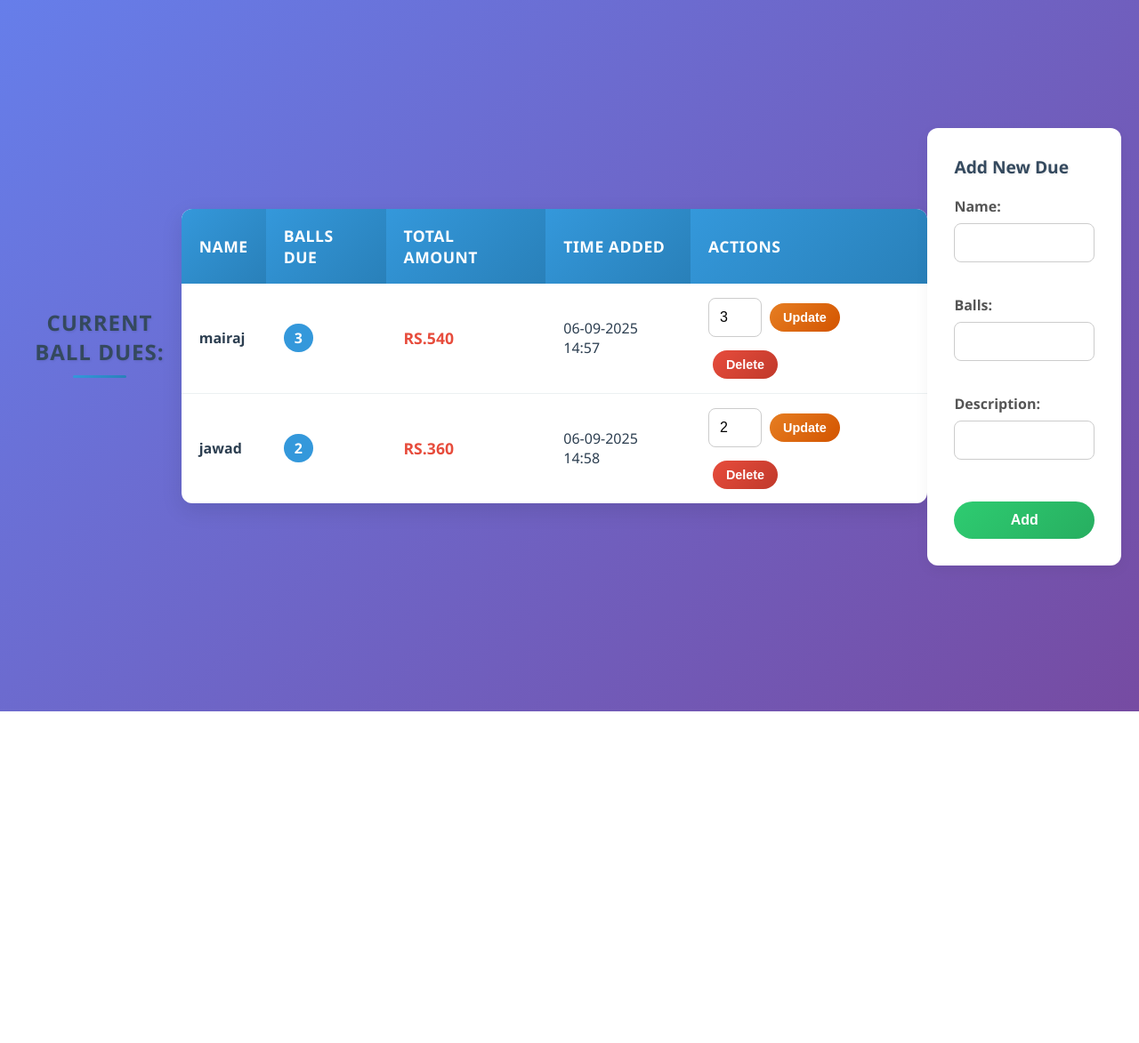
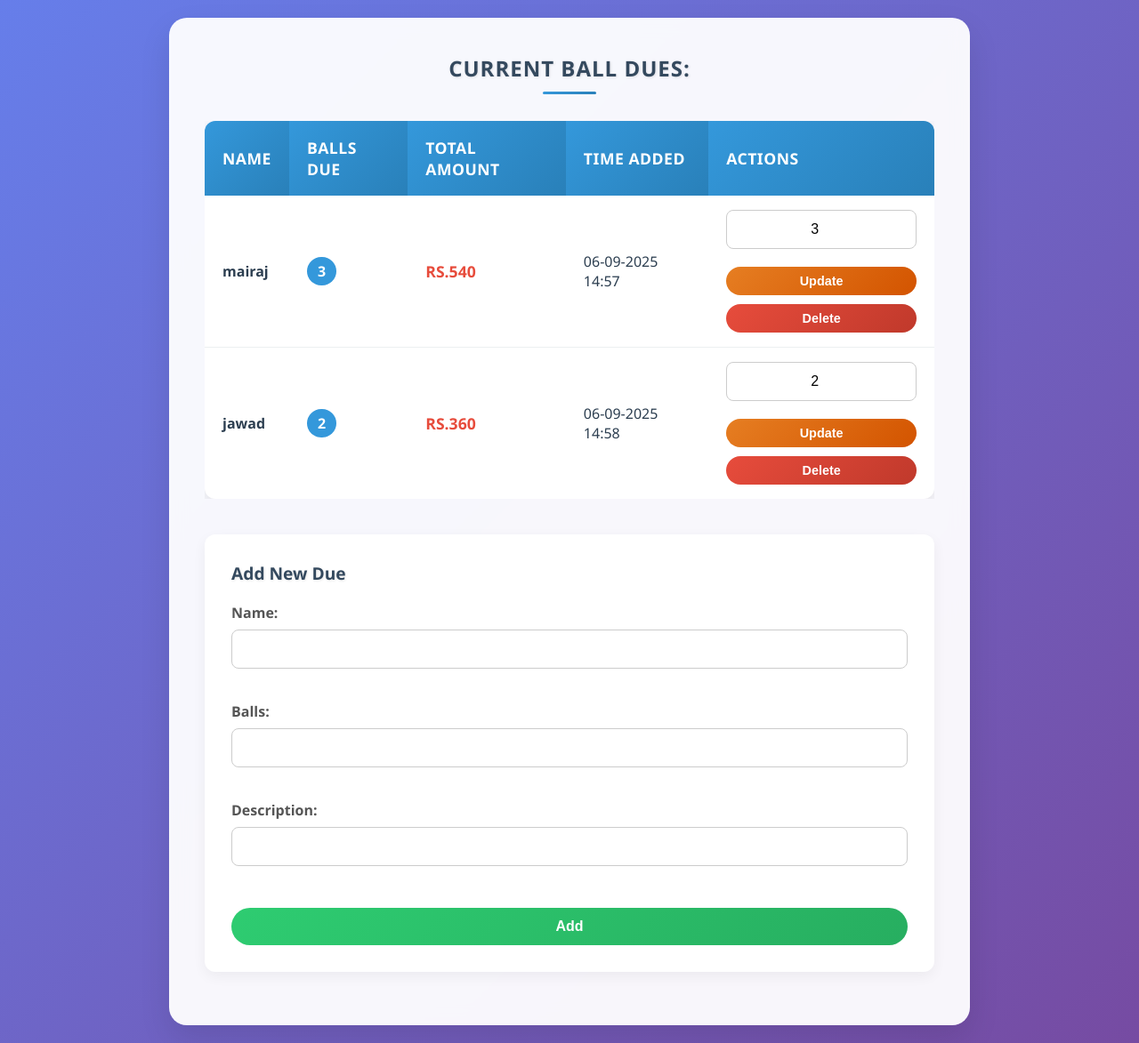
Before and after one commit to Shahzad-Nizamani/cricket_balls_manager, a Flask app: page /management in a window 1280 px wide. Shown: the whole page at 89% size. Before the commit the page ends 800 px from the top, so only its background shows below. Run offline with Flask 3, Linux system fonts and the light colour scheme.

Commit message:
fixed css

```diff
--- a/static/management_design.css
+++ b/static/management_design.css
@@ -203,36 +203,60 @@ button:hover {
 }
 
 /* Actions Buttons in Table Cells */
-td form {
+/* Actions Buttons in Table Cells */
+td .actions-cell {
+    display: flex;
+    flex-direction: column; /* Stack forms vertically by default */
+    gap: 10px; /* Adds spacing between the forms/buttons */
+}
+
+td .actions-cell form {
     background: none;
     padding: 0;
     box-shadow: none;
-    margin-bottom: 0;
-    display: inline;
+    margin: 0;
+    width: 100%; /* Make each form take full width */
+    display: flex;
+    flex-direction: column; /* Stack input and button vertically */
+    gap: 5px; /* Adds spacing between input and button */
 }
 
-td form button {
+td .actions-cell input[type="number"] {
+    width: 100% !important; /* Ensure input takes full width */
+    text-align: center; /* Center the number */
+}
+
+td .actions-cell button {
     background: linear-gradient(135deg, #e67e22, #d35400);
     padding: 8px 15px;
     font-size: 0.9rem;
     border-radius: 20px;
-    width: auto;
-    margin: 0 5px;
+    width: 100%; /* Make buttons full width */
+    margin: 0;
 }
 
-td form button:hover {
-    transform: translateY(-1px);
-    box-shadow: 0 2px 5px rgba(230, 126, 34, 0.3);
-}
-
-td form:last-child button {
+td .actions-cell form:last-child button {
     background: linear-gradient(135deg, #e74c3c, #c0392b);
 }
 
-td form:last-child button:hover {
-    transform: translateY(-1px);
-    box-shadow: 0 2px 5px rgba(231, 76, 60, 0.3);
+/* Your media queries */
+@media (max-width: 768px) {
+    /* ... existing media query styles ... */
+
+    /* Remove the old mobile button styles */
+    td form {
+        display: inline-block;
+        margin-bottom: 5px;
+    }
+
+    td form button {
+        width: auto;
+        margin: 5px 0;
+    }
+
+    /* The new `actions-cell` styles already handle this */
 }
+
 
 /* Media Queries for Mobile Responsiveness */
 @media (max-width: 768px) {
@@ -269,21 +293,20 @@ td form:last-child button:hover {
         font-size: 0.9rem;
     }
 
-    td form button {
-        padding: 6px 10px;
-        font-size: 0.8rem;
-    }
-}
-
-@media (max-width: 600px) {
-    /* Stack action buttons vertically on very small screens */
+    /* Remove previous mobile-specific button styles */
     td form {
-        display: block;
+        display: inline-block;
         margin-bottom: 5px;
     }
 
     td form button {
-        width: 100%;
+        width: auto;
         margin: 5px 0;
     }
+
+    /* New, simplified mobile button styles for clarity */
+    td .actions-cell {
+        flex-direction: column;
+        gap: 8px;
+    }
 }
--- a/templates/index.html
+++ b/templates/index.html
@@ -14,7 +14,6 @@
         </div>
 
         <div class="content">
-
     <form class="add-due" method="post">
         <button type="submit">
             <p>add or update dues</p>
@@ -23,6 +22,7 @@
 
     {% if names %}
     <h2 class="section-title">Current ball dues:</h2>
+    <div class="table-responsive">
         <table>
             <thead>
                 <tr>
@@ -45,6 +45,7 @@
                 {% endfor %}
             </tbody>
         </table>
+    </div>
     {% else %}
     <div class="no-dues">
         <h2>No balls due currently!</h2>
@@ -52,5 +53,6 @@
     {% endif %}
 </div>
         </div>
+    </div>
 </body>
 </html>
--- a/templates/management.html
+++ b/templates/management.html
@@ -5,12 +5,13 @@
     <meta name="viewport" content="width=device-width, initial-scale=1.0">
     <title>Balls Management System</title>
     <link rel="stylesheet" href="{{ url_for('static', filename='management_design.css') }}">
+</head>
 <body>
-</head>
-
+    <div class="container">
         <h2 class="section-title">Current ball dues:</h2>
 
         {% if names %}
+        <div class="table-responsive">
             <table>
                 <thead>
                     <tr>
@@ -29,24 +30,25 @@
                         <td class="amount">RS.{{ amounts[i] }}</td>
                         <td class="time">{{ times[i] }}</td>
                         <td>
-
-                    <form method="post" style="display:inline;">
+                            <div class="actions-cell">
+                                <form method="post">
                                     <input type="hidden" name="action" value="update">
                                     <input type="hidden" name="name" value="{{ names[i] }}">
-                        <input type="number" name="balls" value="{{ balls[i] }}" required style="width: 60px;">
+                                    <input type="number" name="balls" value="{{ balls[i] }}" required>
                                     <button type="submit">Update</button>
                                 </form>
-
-                    <form method="post" style="display:inline;">
+                                <form method="post">
                                     <input type="hidden" name="action" value="delete">
                                     <input type="hidden" name="name" value="{{ names[i] }}">
                                     <button type="submit">Delete</button>
                                 </form>
+                            </div>
                         </td>
                     </tr>
                     {% endfor %}
                 </tbody>
             </table>
+        </div>
         {% else %}
         <p>No balls due currently! ✅</p>
         {% endif %}
@@ -64,5 +66,6 @@
             <input type="text" id="desc" name="new_desc" required><br><br>
             <button type="submit">Add</button>
         </form>
+    </div>
 </body>
 </html>
```
Lines whose indentation alone changed are shown as unchanged.
